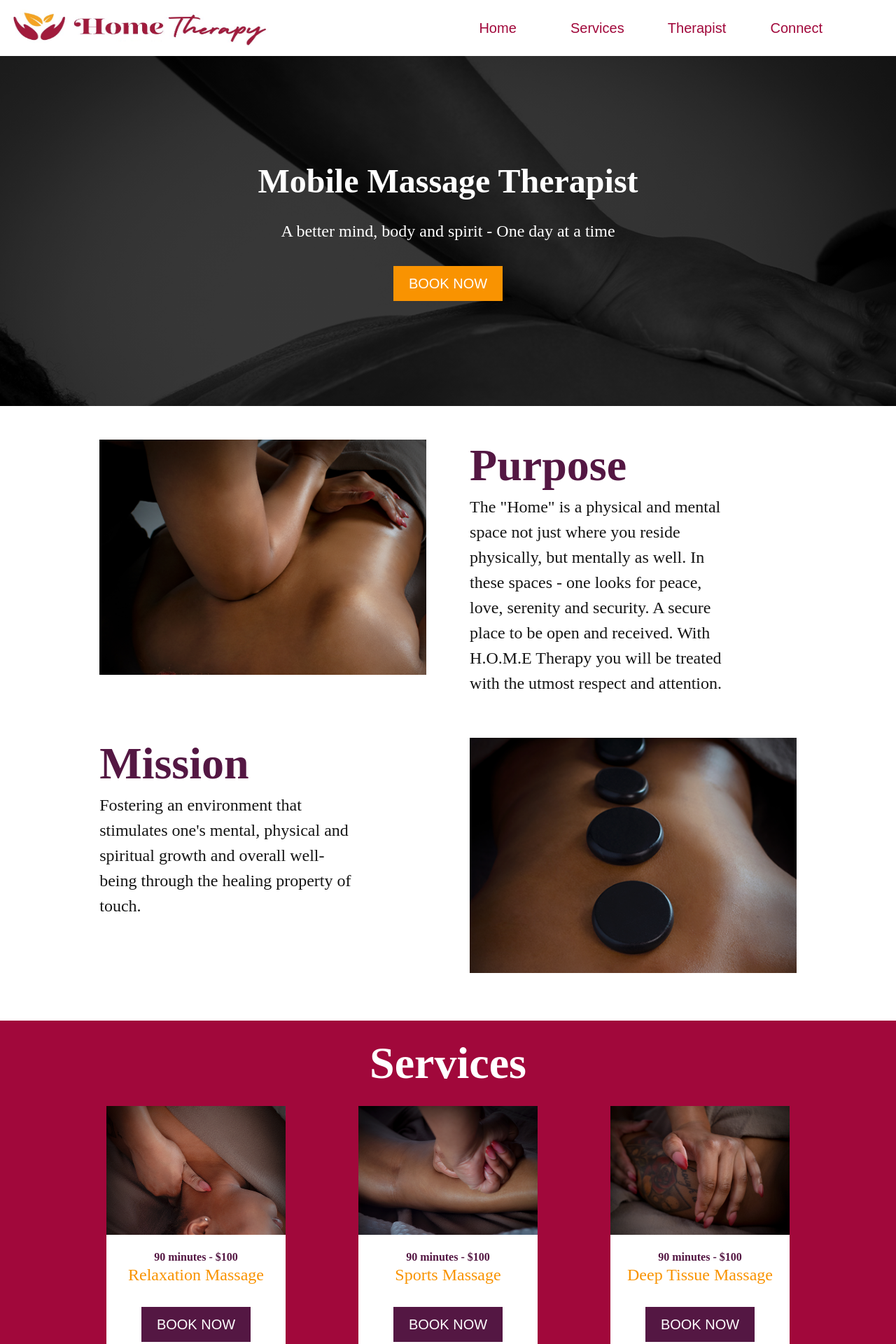
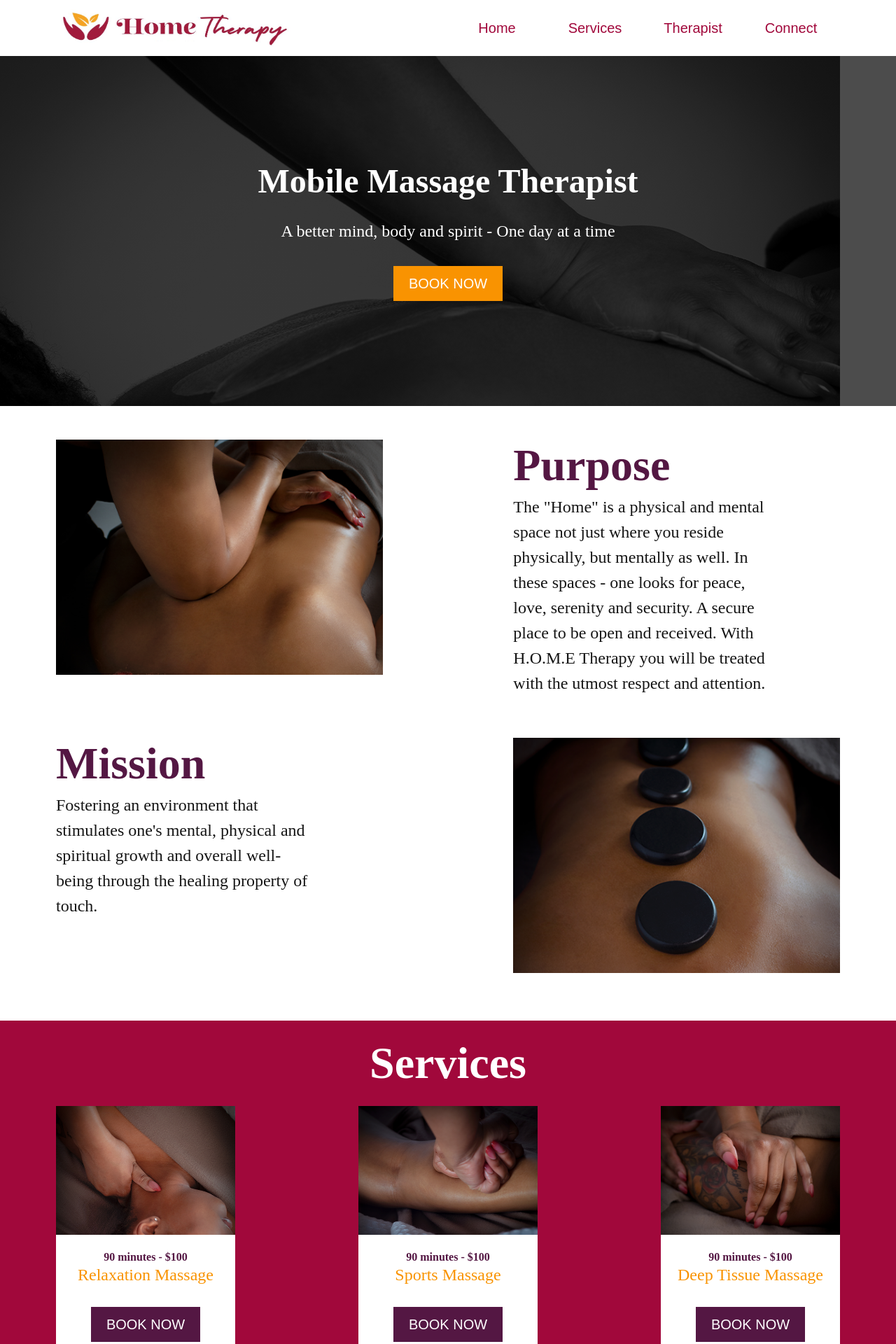
Before and after one commit to jewwc7/DjAERob, a React (Create React App) app: page / in a window 1280 px wide. Shown: the top 1920 px of the page at 70% size. Built offline with nearby package versions, Linux system fonts and the light colour scheme.

Commit message:
newest update

```diff
--- a/src/App.js
+++ b/src/App.js
@@ -40,6 +40,8 @@ function App() {
 }
 
 const HomeScreen = () => {
+  const appContext = useContext(AppContext);
+  const { mobile, horizontalPadding } = appContext;
   return (
     <Grid style={{ flex: 1, position: "relative" }}>
       <TopNav />
@@ -51,7 +53,13 @@ const HomeScreen = () => {
           flex: 1,
         }}
       >
-        <div style={{ flex: 1, paddingLeft: 80, paddingRight: 80 }}>
+        <div
+          style={{
+            flex: 1,
+            paddingLeft: horizontalPadding,
+            paddingRight: horizontalPadding,
+          }}
+        >
           <PurposeAndMission />
         </div>
         <div
@@ -67,8 +75,8 @@ const HomeScreen = () => {
           style={{
             flex: 1,
             marginTop: 32,
-            paddingLeft: 80,
-            paddingRight: 80,
+            paddingLeft: horizontalPadding,
+            paddingRight: horizontalPadding,
           }}
         >
           <MeetKEKE />
@@ -116,7 +124,7 @@ const Hero = () => {
       style={{
         backgroundImage: `linear-gradient(rgba(0, 0, 0, .7), rgba(0, 0, 0, 0.7)), url(${heroImage})`,
         backgroundRepeat: "no-repeat",
-        backgroundSize: "cover", //100% looks good on desktop, make tenary if want to change
+        // backgroundSize: "cover", //100% looks good on desktop, make tenary if want to change
         height: "100%",
         width: "100%",
         position: "relative",
@@ -189,7 +197,7 @@ const PurposeAndMission = () => {
         container
         xs={12}
         alignItems="flex-start"
-        justifyContent={"space-evenly"}
+        justifyContent={"space-between"}
         style={{ height: "40%", paddingTop: 24 }}
       >
         <Grid item xs={12} md={5} style={{ height: "100%" }}>
@@ -206,7 +214,12 @@ const PurposeAndMission = () => {
         </Grid>
         <Grid item container xs={12} md={5} justifyContent={"flex-start"}>
           <Grid item container>
-            <h1 className="purple-header">Purpose</h1>
+            <h1
+              className="purple-header"
+              style={{ textAlign: mobile ? "center" : "left" }}
+            >
+              Purpose
+            </h1>
             <p
               style={{
                 color: "#151515",
@@ -230,13 +243,18 @@ const PurposeAndMission = () => {
         item
         container
         xs={12}
-        justifyContent={"space-evenly"}
+        justifyContent={"space-between"}
         alignItems="flex-start"
         style={{ height: "40%", marginTop: 60 }}
       >
         <Grid item container xs={12} md={5} style={{}}>
           <Grid item container>
-            <h1 className="purple-header ">Mission</h1>
+            <h1
+              className="purple-header "
+              style={{ textAlign: mobile ? "center" : "left" }}
+            >
+              Mission
+            </h1>
             <p
               style={{
                 color: "#151515",
@@ -279,7 +297,7 @@ const MeetKEKE = () => {
         xs={12}
         md={6}
         alignItems="flex-start"
-        justifyContent={"center"}
+        justifyContent={"space-between"}
       >
         <img src={Keala} alt="owner" height="400" width="400" />
       </Grid>
--- a/src/Disclaimer.js
+++ b/src/Disclaimer.js
@@ -1,4 +1,5 @@
-import React from "react";
+import React, { useContext } from "react";
+import AppContext from "./context/appContext";
 import { Grid } from "@mui/material";
 
 const themeColors = {
@@ -9,6 +10,8 @@ const themeColors = {
   homePurple: "rgba(84, 23, 67,1)",
 };
 export const Disclaimer = () => {
+  const appContext = useContext(AppContext);
+  const { horizontalPadding } = appContext;
   return (
     <Grid
       item
@@ -19,8 +22,8 @@ export const Disclaimer = () => {
         paddingBottom: 56,
         flex: 1,
         backgroundColor: themeColors.homePurple,
-        paddingLeft: 80,
-        paddingRight: 80,
+        paddingLeft: horizontalPadding,
+        paddingRight: horizontalPadding,
       }}
       // justifyContent={mediumScreen ? "space-evenly" : "space-evenly"}
     >
--- /dev/null
+++ b/src/Modal.js
@@ -0,0 +1,134 @@
+import React, { useContext, useState } from "react";
+import AppContext from "./context/appContext";
+
+import { Drawer, Button, List, ListItem } from "@mui/material";
+import { useNavigate } from "react-router-dom";
+const Modal = ({ setOutline }) => {
+  const appContext = useContext(AppContext);
+  const { modalVisible, setModalVisible } = appContext;
+  const navigate = useNavigate();
+  async function goToPage(page) {
+    navigate(page);
+  }
+  return (
+    <Drawer
+      anchor="right"
+      open={modalVisible}
+      onClick={() => setModalVisible(false)}
+    >
+      <div style={{ display: "flex", justifyContent: "center" }}>
+        <Button
+          variant="text"
+          style={{ fontSize: 20, color: "#151515" }}
+          onClick={() => setModalVisible(false)}
+        >
+          X
+        </Button>
+      </div>
+      <div className={useStyles.modalContainer}>
+        <div
+          style={{ display: "flex", justifyContent: "flex-end", width: "100%" }}
+        ></div>
+        <List style={{ paddingTop: "3%" }}>
+          <ListItem
+            button
+            divider
+            onClick={() => {
+              goToPage("/");
+              setTimeout(() => {
+                window.scrollTo({
+                  //this is how you scroll to bottom of page, used timeout so the new pages coordinates can be used(w/o timeout will scroll as far as prior page went down)
+                  top: 0,
+                  behavior: "smooth",
+                });
+              }, 200);
+            }}
+            style={styles.linkText}
+          >
+            {" "}
+            Home
+          </ListItem>
+          <ListItem
+            button
+            divider
+            onClick={() => {
+              goToPage("/services");
+              setTimeout(() => {
+                window.scrollTo({
+                  //this is how you scroll to bottom of page, used timeout so the new pages coordinates can be used(w/o timeout will scroll as far as prior page went down)
+                  top: 0,
+                  behavior: "smooth",
+                });
+              }, 200);
+            }}
+            style={styles.linkText}
+          >
+            {" "}
+            Services
+          </ListItem>
+          <ListItem
+            button
+            divider
+            onClick={() => {
+              goToPage("/");
+              setTimeout(() => {
+                window.scrollTo({
+                  //this is how you scroll to bottom of page, used timeout so the new pages coordinates can be used(w/o timeout will scroll as far as prior page went down)
+                  top: 3200,
+                  behavior: "smooth",
+                });
+              }, 200);
+            }}
+            style={styles.linkText}
+          >
+            Therapist
+          </ListItem>
+          <ListItem
+            button
+            divider
+            onClick={() => {
+              goToPage("/");
+              setTimeout(() => {
+                window.scrollTo({
+                  //this is how you scroll to bottom of page, used timeout so the new pages coordinates can be used(w/o timeout will scroll as far as prior page went down)
+                  // top: document.body.scrollHeight,
+                  top: 4800,
+
+                  behavior: "smooth",
+                });
+              }, 200);
+            }}
+            style={styles.linkText}
+          >
+            Connect
+          </ListItem>
+        </List>
+      </div>
+    </Drawer>
+  );
+};
+
+const useStyles = {
+  modalContainer: {
+    //had to put a div within the drawer becuase I could not get the actual drawer to change colors, this works though
+    //backgroundColor:'rgba(27, 29, 30, 1)',
+    backgroundColor: "rgba(210,210,210,.3)",
+    height: "100%",
+    width: 250,
+  },
+  listItem: {
+    backgroundColor: "red",
+    borderWidth: 5,
+    borderColor: "blue",
+  },
+};
+
+const styles = {
+  linkText: {
+    color: "rgba(70,70,70,1)",
+    textDecoration: "none",
+    fontSize: 20,
+  },
+};
+
+export default Modal;
--- a/src/Reviews.js
+++ b/src/Reviews.js
@@ -1,4 +1,5 @@
 import React, { useContext, useState } from "react";
+import AppContext from "./context/appContext";
 import { Grid } from "@mui/material";
 import ArrowForwardIosIcon from "@mui/icons-material/ArrowForwardIos";
 import ArrowBackIosNewIcon from "@mui/icons-material/ArrowBackIosNew";
@@ -11,6 +12,9 @@ const themeColors = {
   homePurple: "rgba(84, 23, 67,1)",
 };
 export const Reviews = () => {
+  const appContext = useContext(AppContext);
+  const { horizontalPadding } = appContext;
+
   const reviewArr = [
     {
       reviewer: "Johnny",
@@ -59,8 +63,8 @@ export const Reviews = () => {
       style={{
         paddingTop: 24,
         paddingBottom: 56,
-        paddingLeft: 80,
-        paddingRight: 80,
+        paddingLeft: horizontalPadding,
+        paddingRight: horizontalPadding,
         flex: 1,
       }}
       alignItems="space-between"
--- a/src/Services.js
+++ b/src/Services.js
@@ -1,4 +1,5 @@
-import React from "react";
+import React, { useContext } from "react";
+import AppContext from "./context/appContext";
 import { Grid } from "@mui/material";
 import MyCard from "./CustomCards";
 import SportThumbnail from "./WebPhotos/SportThumbnail.png";
@@ -6,6 +7,8 @@ import SwedishThumbnail from "./WebPhotos/SwedishThumbnail.png";
 import DeepTissueThumbnail from "./WebPhotos/DeepTissueThumbnail.png";
 
 export const Services = () => {
+  const appContext = useContext(AppContext);
+  const { horizontalPadding } = appContext;
   function bookMassage() {
     window.open("https://pocketsuite.io/book/keke-jones");
   }
@@ -64,8 +67,12 @@ export const Services = () => {
         container
         xs={12}
         spacing={4}
-        justifyContent="space-evenly"
-        style={{ paddingTop: 24, paddingLeft: 80, paddingRight: 80 }}
+        justifyContent={"space-between"}
+        style={{
+          paddingTop: 24,
+          paddingLeft: horizontalPadding,
+          paddingRight: horizontalPadding,
+        }}
       >
         {showServices()}
       </Grid>
--- a/src/Servicespage.js
+++ b/src/Servicespage.js
@@ -21,7 +21,7 @@ const Section_Margin_TOP = 64;
 export const ServicesPage = () => {
   const appContext = useContext(AppContext);
 
-  const { tablet, mobile } = appContext;
+  const { tablet, mobile, horizontalPadding } = appContext;
   const servicesArr = [
     {
       image: SwedishHeader,
@@ -71,11 +71,18 @@ export const ServicesPage = () => {
             <img
               src={image}
               alt="massage service"
-              height={240}
+              height="auto"
               width="100%"
             ></img>
           </Grid>
-          <Grid item style={{ paddingLeft: 80, paddingRight: 80 }}>
+          <Grid
+            item
+            style={{
+              paddingLeft: horizontalPadding,
+              paddingRight: horizontalPadding,
+              marginTop: 32,
+            }}
+          >
             <h1 style={{ color: themeColors.homePurple }}>{title}</h1>
             <div style={{ marginTop: 24 }}>
               <h3
@@ -134,7 +141,17 @@ export const ServicesPage = () => {
     >
       <TopNav />
       <Grid item container xs={12} justifyContent={mobile ? null : "center"}>
-        <Grid item xs={12} md={6} xl={3}>
+        <Grid
+          item
+          xs={12}
+          md={6}
+          xl={3}
+          style={{
+            paddingLeft: horizontalPadding,
+            paddingRight: horizontalPadding,
+            marginTop: 32,
+          }}
+        >
           <div
             style={{
               borderWidth: 2,
--- a/src/TopNav.js
+++ b/src/TopNav.js
@@ -10,6 +10,7 @@ import {
   useNavigate,
 } from "react-router-dom";
 import AppContext from "./context/appContext";
+import Modal from "./Modal";
 import MyButton from "./CustomButton";
 import logo from "./Photography/HTherapylogo.png";
 const themeColors = {
@@ -22,7 +23,13 @@ const themeColors = {
 const TopNav = ({ mobile, tablet, desktop, laptop }) => {
   const [stickyClass, setStickyClass] = useState("");
   const appContext = useContext(AppContext);
-  const { setOutline, outline } = appContext;
+  const {
+    setOutline,
+    outline,
+    modalVisible,
+    setModalVisible,
+    horizontalPadding,
+  } = appContext;
   useEffect(() => {
     window.addEventListener("scroll", stickNavbar);
     return () => window.removeEventListener("scroll", stickNavbar);
@@ -51,22 +58,25 @@ const TopNav = ({ mobile, tablet, desktop, laptop }) => {
       title: "Home",
       sectionPostion: 0,
       isScroll: true,
+      specialHighlight: themeColors.homePurple,
     },
     {
       title: "Services",
       sectionPostion: 0,
       page: "services",
-      specialHighlight: "pink",
+      specialHighlight: themeColors.homePurple,
     },
     {
       title: "Therapist",
       sectionPostion: 1800,
       isScroll: true,
+      specialHighlight: themeColors.homePurple,
     },
     {
       title: "Connect",
       sectionPostion: 2400, //document.body.scrollHeight, //this is how you scroll to bottom of page, used timeout so the new pages coordinates can be used(w/o timeout will scroll as far as prior page went down)
       isScroll: true,
+      specialHighlight: themeColors.homePurple,
     },
   ];
 
@@ -90,6 +100,8 @@ const TopNav = ({ mobile, tablet, desktop, laptop }) => {
       return (
         <MyButton
           children={title}
+          hoverEffect
+          backgroundColor="magenta"
           buttonStyle={{
             backgroundColor: "rgba(255,255,255,0)",
             border:
@@ -121,8 +133,8 @@ const TopNav = ({ mobile, tablet, desktop, laptop }) => {
         height: 80,
         alignItems: "center",
         backgroundColor: "#fff",
-        paddingLeft: 8,
-        paddingRight: 8,
+        paddingLeft: horizontalPadding,
+        paddingRight: horizontalPadding,
         zIndex: 100,
       }}
       className={`${stickyClass}`}
@@ -159,19 +171,19 @@ const TopNav = ({ mobile, tablet, desktop, laptop }) => {
       <Grid
         item
         style={{
-          paddingRight: "5%",
+          display: "flex",
           justifyContent: "flex-end",
-          display: "flex",
         }}
         xs={6}
       >
         <Hidden mdDown>{displayNavBtns()}</Hidden>
         <Hidden mdUp>
           <IconButton>
-            <DehazeIcon />
+            <DehazeIcon onClick={() => setModalVisible(!modalVisible)} />
           </IconButton>
         </Hidden>
       </Grid>
+      <Modal />
     </Grid>
   );
 };
--- a/src/context/AppState.js
+++ b/src/context/AppState.js
@@ -30,6 +30,7 @@ const AppState = (props) => {
   const largeTablet = useMediaQuery(theme.breakpoints.down("laptop"), {}); //md
   const laptop = useMediaQuery(theme.breakpoints.down("desktop"), {}); //large
   const desktop = useMediaQuery(theme.breakpoints.up("desktop"), {}); //xl
+  const horizontalPadding = mobile ? 20 : 80;
 
   const [modalVisible, setModalVisible] = useState(false);
   const [statusbar, setStatusbar] = useState({ offset: 1000, message: null }); //600 will ensure off the screen no matter the device
@@ -79,6 +80,7 @@ const AppState = (props) => {
         desktop,
         outline,
         setOutline,
+        horizontalPadding,
       }}
     >
       {props.children}
```
